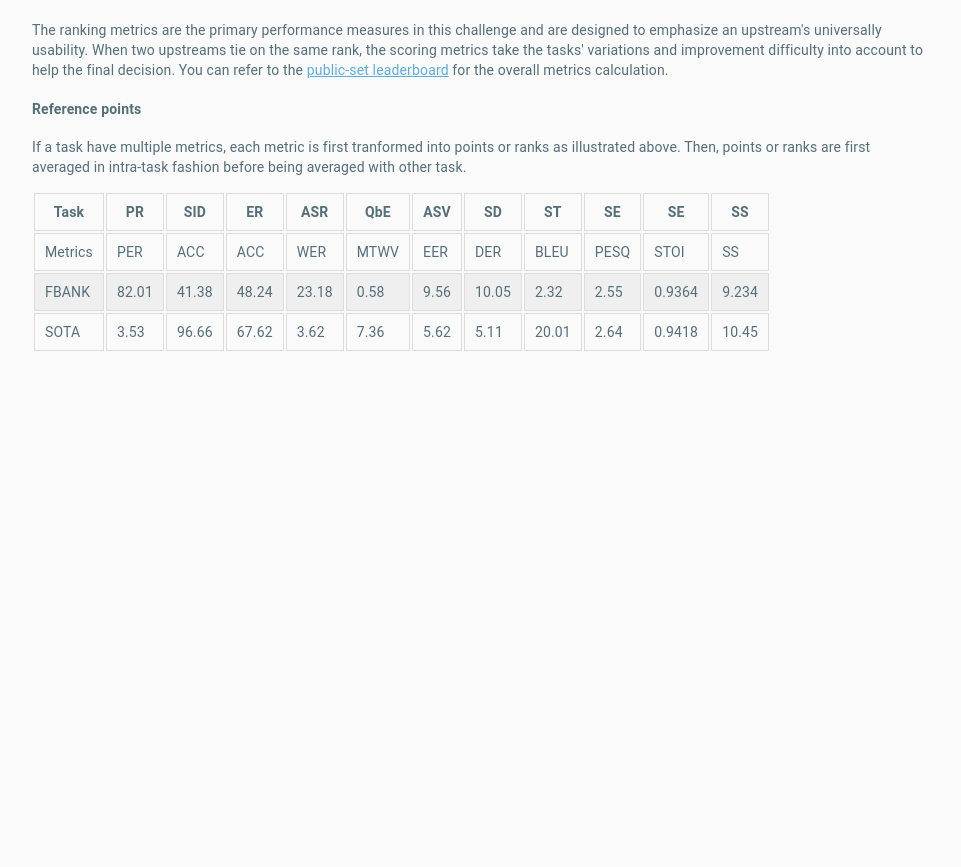
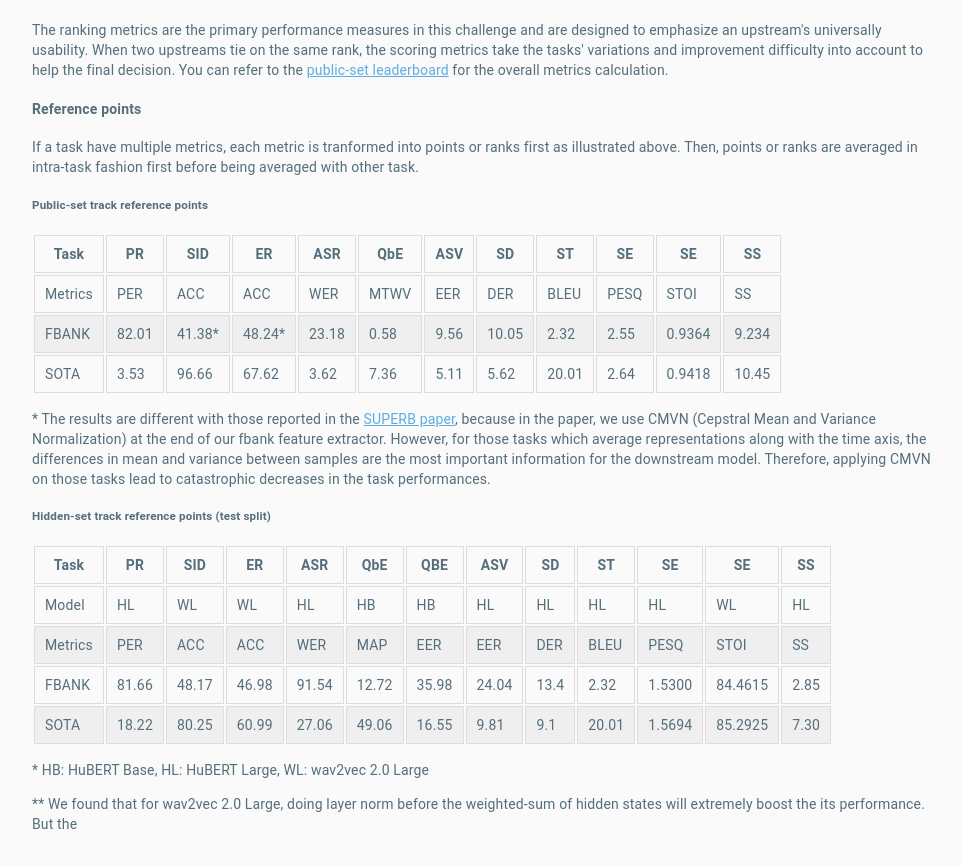
Before and after one commit to superbbenchmark/website-react, a React (Create React App) app in the folder frontend/: page /challenge-slt2022/metrics in a window 1280 px wide. Shown: the part 2060-2927 px from the top of the page, without its empty margins (158-1119 px from the left). Before the commit the page ends 2477 px from the top, so only its background shows below. Built offline with nearby package versions, Linux system fonts and the light colour scheme.

Commit message:
add some text

```diff
--- a/frontend/src/components/HiddenForm.js
+++ b/frontend/src/components/HiddenForm.js
@@ -108,12 +108,12 @@ export default function HiddenForm(){
             <Section>
                 <SubSubSection>
                     <Typography variant="body1" color="textSecondary">
-                        Please <a target="_blank" href="https://huggingface.co/superb/superb-submission">Upload your model</a> before the submitting to the <HashLink to="/leaderboard?track=constrained&subset=Hidden+Dev+Set">SUPERB Challenge Hidden-set</HashLink>.
+                        Please <a target="_blank" href="https://huggingface.co/superb/superb-submission">upload your model</a> before the submitting to the <HashLink to="/leaderboard?track=constrained&subset=Hidden+Dev+Set">SUPERB Challenge Hidden-set</HashLink>, and we encourage participants to <Strong>remove redundant computation and unused weights</Strong> cause it will affect the number of Params and MACs.
                     </Typography>
                 </SubSubSection>
                 <SubSubSection>
                     <Typography variant="body1" color="textSecondary">
-                        After your submission, the row of submission will <Strong>only</Strong> appear on the <HashLink to="/profile">Profile</HashLink> tab and will not appear in the leaderboard. You can select the "Show" button in the Profile tab to control whether to show it on leaderboard or not.
+                        After submitting your submission, the row of submission will <Strong>only</Strong> appear on the <HashLink to="/profile">Profile</HashLink> tab and will not appear in the leaderboard. You can select the "Show" button in the Profile tab to control whether to show it on the leaderboard or not.
                     </Typography>
                 </SubSubSection>
                 <SubSubSection>
--- a/frontend/src/components/SubmitForm.js
+++ b/frontend/src/components/SubmitForm.js
@@ -61,11 +61,18 @@ export default function SubmitForm(props) {
                         <SwitchPart />
                     </>
                 ) : (
-                    <SubSubSection>
-                        <Typography variant="body1" color="textSecondary">
-                            <Strong>Please <HashLink to="/login">login</HashLink> first before submission</Strong>
-                        </Typography>
-                    </SubSubSection>
+                    <>
+                        <SubSubSection>
+                            <Typography variant="body1" color="textSecondary">
+                                <Strong>Please <HashLink to="/login">login</HashLink> first before submission</Strong>
+                            </Typography>
+                        </SubSubSection>
+                        <SubSubSection>
+                            <Typography variant="body1" color="textSecondary">
+                                After submitting your submission, the row of submission will <Strong>only</Strong> appear on the <HashLink to="/profile">Profile</HashLink> tab and will not appear in the leaderboard. You can select the "Show" button in the Profile tab to control whether to show it on the leaderboard or not.
+                            </Typography>
+                        </SubSubSection>
+                    </>
                 )}
             </>
         </ThemeProvider>
--- a/frontend/src/policy.js
+++ b/frontend/src/policy.js
@@ -403,13 +403,28 @@ The ranking metrics are the primary performance measures in this challenge and a
 
 #### Reference points
 
-If a task have multiple metrics, each metric is first tranformed into points or ranks as illustrated above. Then, points or ranks are first averaged in intra-task fashion before being averaged with other task.
+If a task have multiple metrics, each metric is tranformed into points or ranks first as illustrated above. Then, points or ranks are averaged in intra-task fashion first before being averaged with other task.
 
+##### Public-set track reference points
 Task|PR|SID|ER|ASR|QbE|ASV|SD|ST|SE|SE|SS
 -|-|-|-|-|-|-|-|-|-|-|-
 Metrics|PER|ACC|ACC|WER|MTWV|EER|DER|BLEU|PESQ|STOI|SS
-FBANK|82.01|41.38|48.24|23.18|0.58|9.56|10.05|2.32|2.55|0.9364|9.234
-SOTA|3.53|96.66|67.62|3.62|7.36|5.62|5.11|20.01|2.64|0.9418|10.45
+FBANK|82.01|41.38*|48.24*|23.18|0.58|9.56|10.05|2.32|2.55|0.9364|9.234
+SOTA|3.53|96.66|67.62|3.62|7.36|5.11|5.62|20.01|2.64|0.9418|10.45
+
+\* The results are different with those reported in the [SUPERB paper](https://arxiv.org/abs/2105.01051), because in the paper, we use CMVN (Cepstral Mean and Variance Normalization) at the end of our fbank feature extractor. However, for those tasks which average representations along with the time axis, the differences in mean and variance between samples are the most important information for the downstream model. Therefore, applying CMVN on those tasks lead to catastrophic decreases in the task performances.
+
+##### Hidden-set track reference points (test split)
+Task|PR|SID|ER|ASR|QbE|QBE|ASV|SD|ST|SE|SE|SS
+-|-|-|-|-|-|-|-|-|-|-|-|-
+Model|HL|WL|WL|HL|HB|HB|HL|HL|HL|HL|WL|HL
+Metrics|PER|ACC|ACC|WER|MAP|EER|EER|DER|BLEU|PESQ|STOI|SS
+FBANK|81.66|48.17|46.98|91.54|12.72|35.98|24.04|13.4|2.32|1.5300|84.4615|2.85
+SOTA|18.22|80.25|60.99|27.06|49.06|16.55|9.81|9.1|20.01|1.5694|85.2925|7.30
+
+\* HB: HuBERT Base, HL: HuBERT Large, WL: wav2vec 2.0 Large
+
+\*\* We found that for wav2vec 2.0 Large, doing layer norm before the weighted-sum of hidden states will extremely boost the its performance. But the
 `
 
 export { challenge_overview, framework, upstream, submission, metrics }
```
